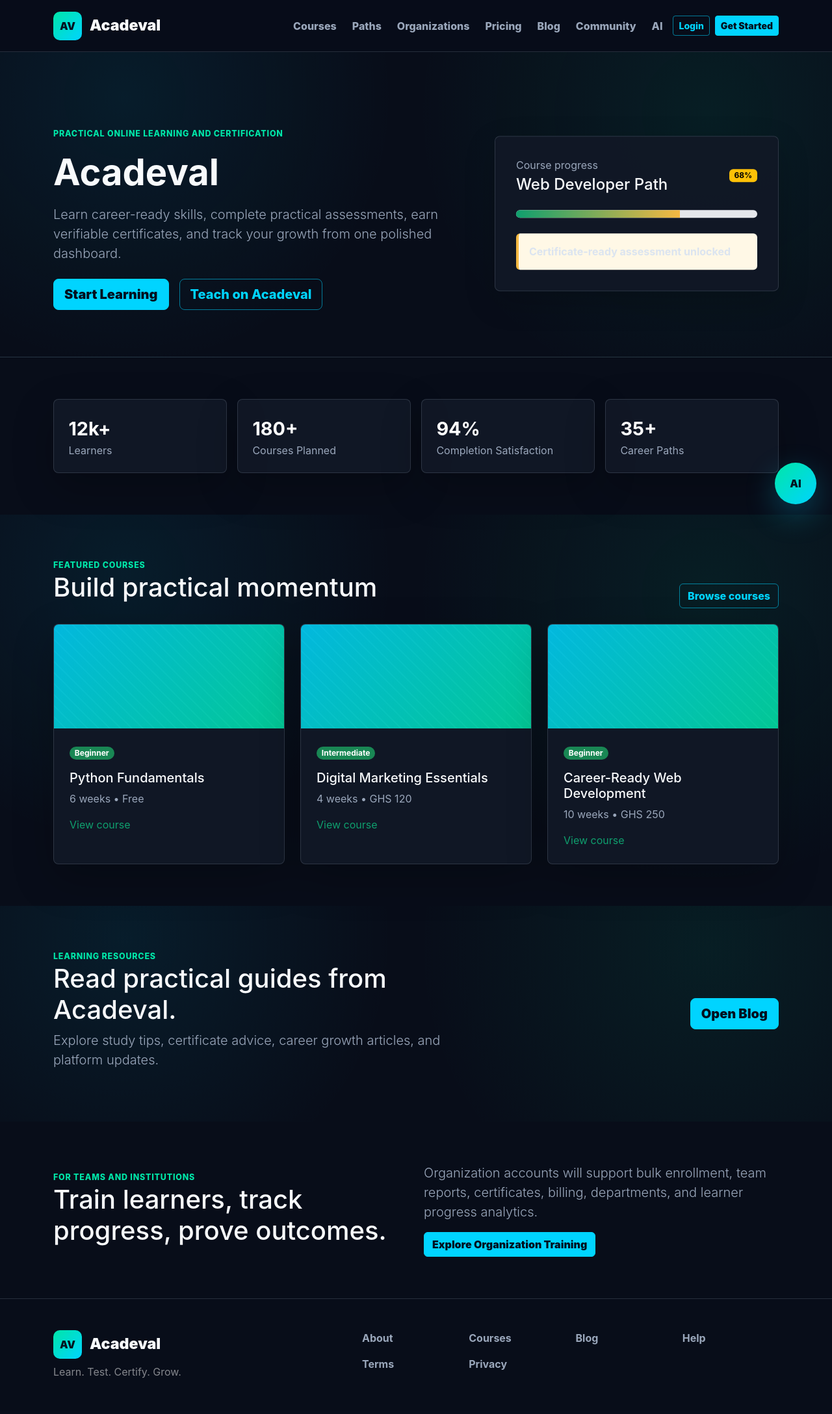
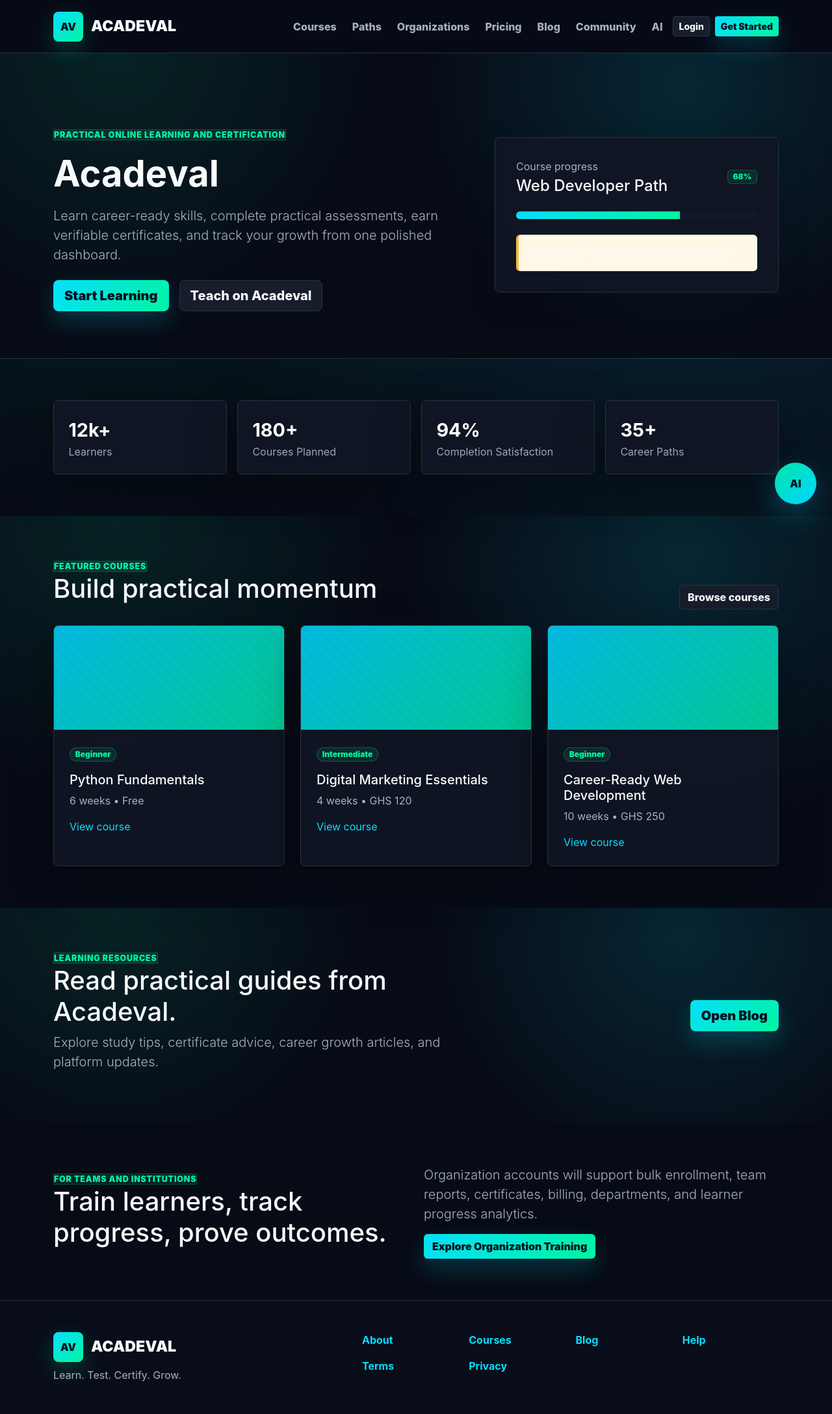
Before and after one commit to TipCodez/e-learning-platform, a Django app: page / in a window 1280 px wide. Shown: the whole page at 65% size. Before the commit the page ends 2121 px from the top, so only its background shows below. Run offline with Django 5.2, Linux system fonts and the light colour scheme.

Commit message:
Force dark UI stylesheet loading

```diff
--- /dev/null
+++ b/static/css/dark-ui.css
@@ -0,0 +1,246 @@
+/* Forced professional dark UI shell */
+body.acadeval-dark {
+  --lab-bg: #070b16;
+  --lab-surface: #101624;
+  --lab-surface-strong: #171d2b;
+  --lab-border: #293244;
+  --lab-border-soft: rgba(148, 163, 184, .2);
+  --lab-text: #f8fafc;
+  --lab-muted: #a7b1c2;
+  --lab-cyan: #06dffc;
+  --lab-green: #00f5a0;
+  --lab-shadow: 0 24px 70px rgba(0, 0, 0, .34);
+  background: var(--lab-bg) !important;
+  color: var(--lab-text) !important;
+  font-family: Inter, system-ui, -apple-system, BlinkMacSystemFont, "Segoe UI", sans-serif;
+}
+
+body.acadeval-dark main,
+body.acadeval-dark .hero-section,
+body.acadeval-dark .page-hero,
+body.acadeval-dark .bg-soft,
+body.acadeval-dark .auth-section,
+body.acadeval-dark .dashboard-shell {
+  background:
+    radial-gradient(circle at 14% 0%, rgba(0, 245, 160, .10), transparent 34%),
+    radial-gradient(circle at 82% 10%, rgba(6, 223, 252, .13), transparent 36%),
+    var(--lab-bg) !important;
+  color: var(--lab-text) !important;
+}
+
+body.acadeval-dark .app-navbar,
+body.acadeval-dark .site-footer {
+  background: rgba(7, 11, 22, .96) !important;
+  border-color: var(--lab-border) !important;
+  backdrop-filter: blur(18px);
+}
+
+body.acadeval-dark .app-navbar {
+  border-bottom: 1px solid var(--lab-border) !important;
+  min-height: 82px;
+}
+
+body.acadeval-dark .navbar-brand,
+body.acadeval-dark .footer-brand,
+body.acadeval-dark h1,
+body.acadeval-dark h2,
+body.acadeval-dark h3,
+body.acadeval-dark h4,
+body.acadeval-dark h5,
+body.acadeval-dark h6,
+body.acadeval-dark .display-1,
+body.acadeval-dark .display-2,
+body.acadeval-dark .display-3,
+body.acadeval-dark .display-4,
+body.acadeval-dark .display-5,
+body.acadeval-dark .display-6 {
+  color: var(--lab-text) !important;
+  letter-spacing: 0 !important;
+}
+
+body.acadeval-dark .navbar-brand,
+body.acadeval-dark .footer-brand {
+  font-weight: 900;
+  text-transform: uppercase;
+}
+
+body.acadeval-dark .brand-badge {
+  display: inline-flex;
+  width: 46px;
+  height: 46px;
+  align-items: center;
+  justify-content: center;
+  border-radius: 8px;
+  background: linear-gradient(135deg, var(--lab-cyan), var(--lab-green)) !important;
+  color: #02111f !important;
+  font-weight: 950;
+  box-shadow: 0 12px 34px rgba(0, 245, 160, .22);
+}
+
+body.acadeval-dark .nav-link {
+  color: var(--lab-muted) !important;
+  font-weight: 800;
+}
+
+body.acadeval-dark .nav-link:hover,
+body.acadeval-dark .nav-link:focus,
+body.acadeval-dark .nav-link.active {
+  color: var(--lab-text) !important;
+}
+
+body.acadeval-dark .navbar-toggler {
+  border-color: var(--lab-border) !important;
+  background: var(--lab-surface-strong) !important;
+}
+
+body.acadeval-dark .navbar-toggler-icon {
+  filter: invert(1) grayscale(1);
+}
+
+body.acadeval-dark .btn-primary,
+body.acadeval-dark .btn-accent {
+  background: linear-gradient(135deg, var(--lab-cyan), var(--lab-green)) !important;
+  border-color: transparent !important;
+  color: #02111f !important;
+  font-weight: 900;
+  box-shadow: 0 16px 36px rgba(6, 223, 252, .20);
+}
+
+body.acadeval-dark .btn-outline-primary,
+body.acadeval-dark .btn-outline-secondary,
+body.acadeval-dark .btn-light {
+  background: var(--lab-surface-strong) !important;
+  border-color: var(--lab-border) !important;
+  color: var(--lab-text) !important;
+  font-weight: 800;
+}
+
+body.acadeval-dark .btn-link,
+body.acadeval-dark a {
+  color: var(--lab-cyan);
+}
+
+body.acadeval-dark .hero-panel,
+body.acadeval-dark .auth-card,
+body.acadeval-dark .course-card,
+body.acadeval-dark .path-card,
+body.acadeval-dark .blog-card,
+body.acadeval-dark .pricing-card,
+body.acadeval-dark .dashboard-card,
+body.acadeval-dark .metric-card,
+body.acadeval-dark .empty-state,
+body.acadeval-dark .article-body,
+body.acadeval-dark .content-card,
+body.acadeval-dark .lesson-shell,
+body.acadeval-dark .assignment-card,
+body.acadeval-dark .quiz-card,
+body.acadeval-dark .card,
+body.acadeval-dark .list-group-item,
+body.acadeval-dark .modal-content,
+body.acadeval-dark .dropdown-menu {
+  background: rgba(16, 22, 36, .94) !important;
+  border: 1px solid var(--lab-border) !important;
+  color: var(--lab-text) !important;
+  box-shadow: var(--lab-shadow);
+}
+
+body.acadeval-dark .card *,
+body.acadeval-dark .dashboard-card *,
+body.acadeval-dark .course-card *,
+body.acadeval-dark .blog-card *,
+body.acadeval-dark .article-body *,
+body.acadeval-dark .lesson-shell * {
+  border-color: var(--lab-border-soft);
+}
+
+body.acadeval-dark p,
+body.acadeval-dark .text-muted,
+body.acadeval-dark .lead,
+body.acadeval-dark .small,
+body.acadeval-dark small,
+body.acadeval-dark .form-text,
+body.acadeval-dark .breadcrumb,
+body.acadeval-dark .breadcrumb-item,
+body.acadeval-dark .footer-link {
+  color: var(--lab-muted) !important;
+}
+
+body.acadeval-dark .badge,
+body.acadeval-dark .eyebrow,
+body.acadeval-dark .section-eyebrow {
+  color: var(--lab-green) !important;
+  background: rgba(0, 245, 160, .10) !important;
+  border: 1px solid rgba(0, 245, 160, .22) !important;
+  font-weight: 900;
+}
+
+body.acadeval-dark .form-control,
+body.acadeval-dark .form-select,
+body.acadeval-dark textarea,
+body.acadeval-dark input[type="text"],
+body.acadeval-dark input[type="email"],
+body.acadeval-dark input[type="password"],
+body.acadeval-dark input[type="number"],
+body.acadeval-dark input[type="url"] {
+  background: #090f1d !important;
+  border: 1px solid var(--lab-border) !important;
+  color: var(--lab-text) !important;
+}
+
+body.acadeval-dark .form-control:focus,
+body.acadeval-dark .form-select:focus {
+  border-color: var(--lab-cyan) !important;
+  box-shadow: 0 0 0 .2rem rgba(6, 223, 252, .14) !important;
+}
+
+body.acadeval-dark .table {
+  --bs-table-bg: transparent;
+  --bs-table-color: var(--lab-text);
+  --bs-table-border-color: var(--lab-border);
+  color: var(--lab-text) !important;
+}
+
+body.acadeval-dark .table thead th {
+  color: var(--lab-green) !important;
+  background: rgba(0, 245, 160, .08) !important;
+}
+
+body.acadeval-dark pre,
+body.acadeval-dark code,
+body.acadeval-dark .rich-code-block {
+  background: #050917 !important;
+  color: #dbeafe !important;
+  border-color: var(--lab-border) !important;
+}
+
+body.acadeval-dark .rich-output-block {
+  background: #021917 !important;
+  border-color: rgba(0, 245, 160, .32) !important;
+}
+
+body.acadeval-dark .progress {
+  background: #111827 !important;
+}
+
+body.acadeval-dark .progress-bar {
+  background: linear-gradient(90deg, var(--lab-cyan), var(--lab-green)) !important;
+}
+
+body.acadeval-dark .toast-stack .alert {
+  background: var(--lab-surface-strong) !important;
+  border-color: var(--lab-border) !important;
+  color: var(--lab-text) !important;
+}
+
+body.acadeval-dark .ai-widget-panel,
+body.acadeval-dark .ai-widget-button {
+  background: rgba(23, 29, 43, .96) !important;
+  border: 1px solid var(--lab-border) !important;
+  color: var(--lab-text) !important;
+  box-shadow: var(--lab-shadow);
+}
+
+body.acadeval-dark .ai-widget-button {
+  background: linear-gradient(135deg, var(--lab-cyan), var(--lab-green)) !important;
+  color: #02111f !important;
+}
--- a/templates/base.html
+++ b/templates/base.html
@@ -6,9 +6,10 @@
   <meta name="viewport" content="width=device-width, initial-scale=1">
   <title>{% block title %}Acadeval{% endblock %}</title>
   <link href="https://cdn.jsdelivr.net/npm/bootstrap@5.3.3/dist/css/bootstrap.min.css" rel="stylesheet">
-  <link rel="stylesheet" href="{% static 'css/acadeval.css' %}?v=20260702-dark-ui">
+  <link rel="stylesheet" href="{% static 'css/acadeval.css' %}?v=20260702-base">
+  <link rel="stylesheet" href="{% static 'css/dark-ui.css' %}?v=20260702-force-dark">
 </head>
-<body>
+<body class="acadeval-dark">
   {% include "partials/navbar.html" %}
 
   {% if messages %}
```
